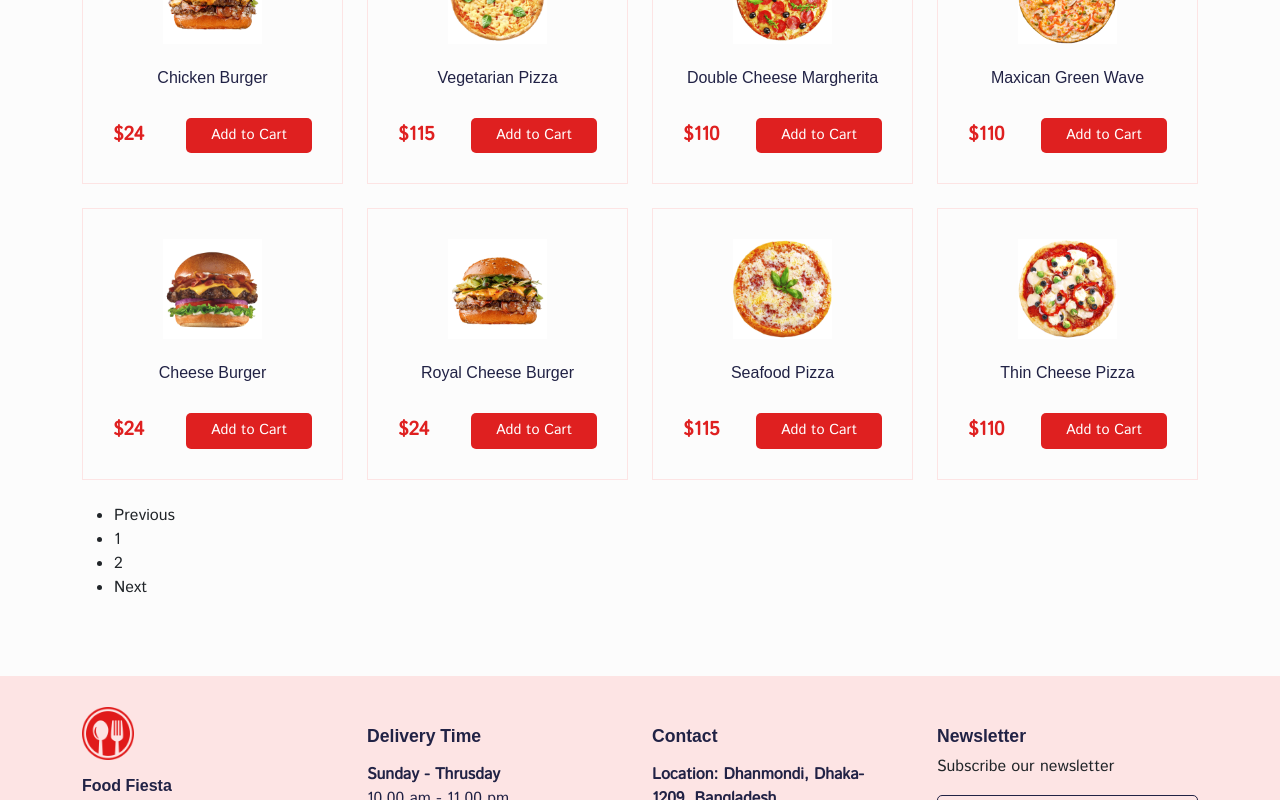
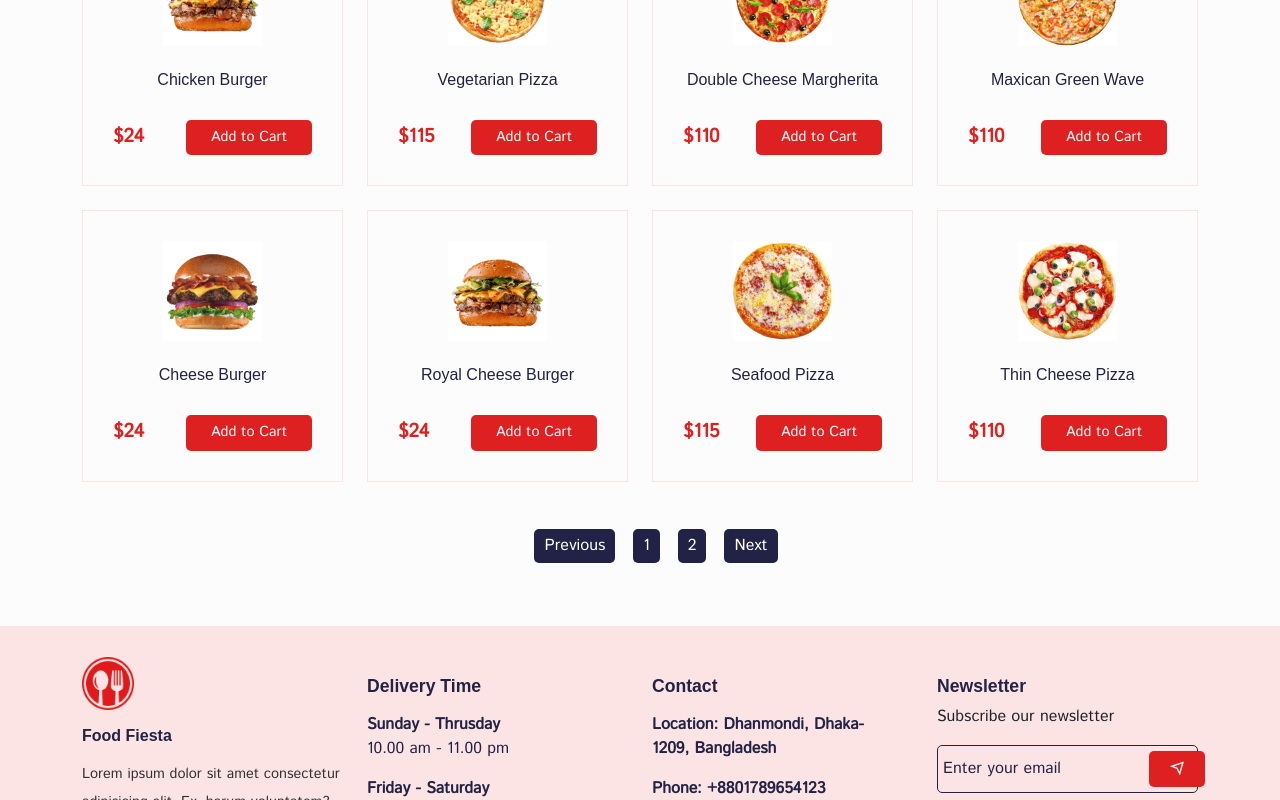
Before and after one commit to Nahid51/food_fiesta, a React (Create React App) app: page /foods in a window 1280 px wide. Shown: the part 544-1344 px from the top of the page. Built offline with nearby package versions, Linux system fonts and the light colour scheme; a web font is replaced by a local one.

Commit message:
added pagiantion system in all food section

```diff
--- a/src/pages/AllFoods.jsx
+++ b/src/pages/AllFoods.jsx
@@ -5,19 +5,27 @@ import CommonSection from '../components/UI/commonSection/CommonSection';
 import products from '../assets/fake-data/products';
 import ProductCard from '../components/UI/product.card/ProductCard';
 import '../styles/allFoods.css';
+import '../styles/pagination.css';
 import ReactPaginate from 'react-paginate';
 
 const AllFoods = () => {
-    const [searchTerm, setSearchTerm] = useState('');
-    // const [productData, setProductData] = useState(products);
+    const [searchTerm, setSearchTerm] = useState("");
     const [pageNumber, setPageNumber] = useState(0);
+    const searchedProduct = products.filter((item) => {
+        if (searchTerm.value === "") {
+            return item;
+        }
+        if (item.title.toLowerCase().includes(searchTerm.toLowerCase())) {
+            return item;
+        } else {
+            return console.log("not found");
+        }
+    });
     const productPerPage = 8;
-    const visitedPege = pageNumber * productPerPage;
-    const displayPage = products.slice(visitedPege, visitedPege + productPerPage);
-    const pageCount = Math.ceil(products.length / productPerPage);
-    const changePage = ({ selected }) => {
-        setPageNumber(selected)
-    };
+    const visitedPage = pageNumber * productPerPage;
+    const displayPage = searchedProduct.slice(visitedPage, visitedPage + productPerPage);
+    const pageCount = Math.ceil(searchedProduct.length / productPerPage);
+    const changePage = ({ selected }) => { setPageNumber(selected) };
 
     return (
         <Helmet title='All-Foods'>
@@ -50,10 +58,7 @@ const AllFoods = () => {
                         </Col>
 
                         {
-                            displayPage?.filter(item => {
-                                if (searchTerm.value === "") return item;
-                                if (item.title.toLowerCase().includes(searchTerm.toLowerCase())) return item;
-                            }).map(item => (
+                            displayPage.map(item => (
                                 <Col lg="3" md="4" sm="6" xs="6" key={item.id} className="mb-4">
                                     <ProductCard item={item} />
                                 </Col>
--- a/src/styles/allFoods.css
+++ b/src/styles/allFoods.css
@@ -1,7 +1,7 @@
 .search_widget,
 .sorting_widget select {
     padding: 7px;
-    border: 1px solid #fde4e4;
+    border: 2px solid #fde4e4;
     border-radius: 5px;
     cursor: pointer;
 }
@@ -13,3 +13,20 @@
 .search_widget input:focus {
     outline: none;
 }
+
+@media only screen and (max-width: 992px) {
+    .search__widget {
+        width: 100%;
+        margin-bottom: 20px;
+    }
+
+    .search__widget input {
+        width: 100%;
+        font-size: 0.8rem;
+    }
+
+    .sorting__widget select {
+        width: 100% !important;
+        font-size: 0.8rem;
+    }
+}
--- a/src/styles/pagination.css
+++ b/src/styles/pagination.css
@@ -0,0 +1,28 @@
+.paginationBtns {
+    width: 80%;
+    height: 40px;
+    margin: auto;
+    display: flex;
+    align-items: center;
+    justify-content: center;
+    column-gap: 0.5rem;
+    list-style: none;
+    margin-top: 20px;
+}
+
+.paginationBtns a {
+    padding: 5px 10px;
+    background: #212245;
+    color: #fff !important;
+    border-radius: 5px;
+    display: flex;
+    align-items: center;
+    justify-content: center;
+    cursor: pointer;
+    margin: 5px;
+}
+
+.paginationBtns a:hover {
+    transition: 0.5s;
+    background: #df2020;
+}
```
